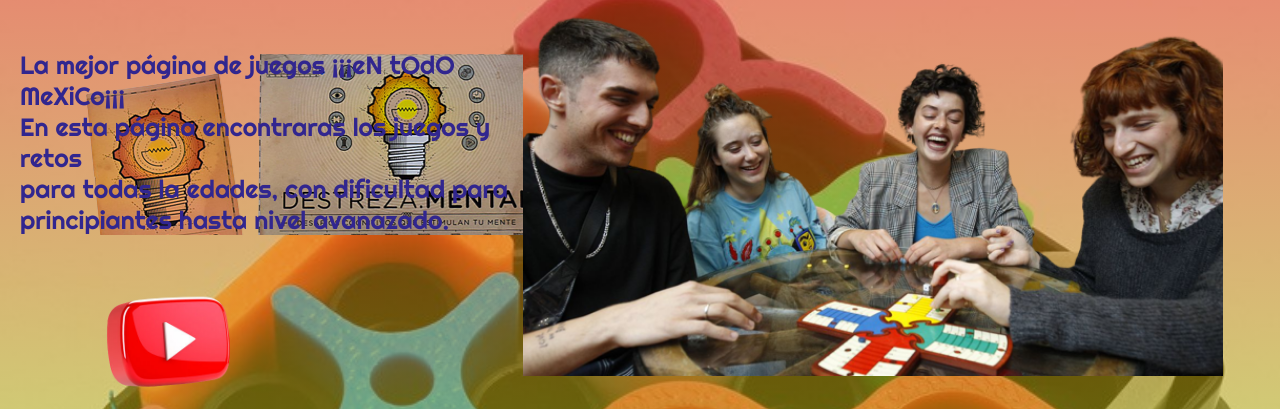
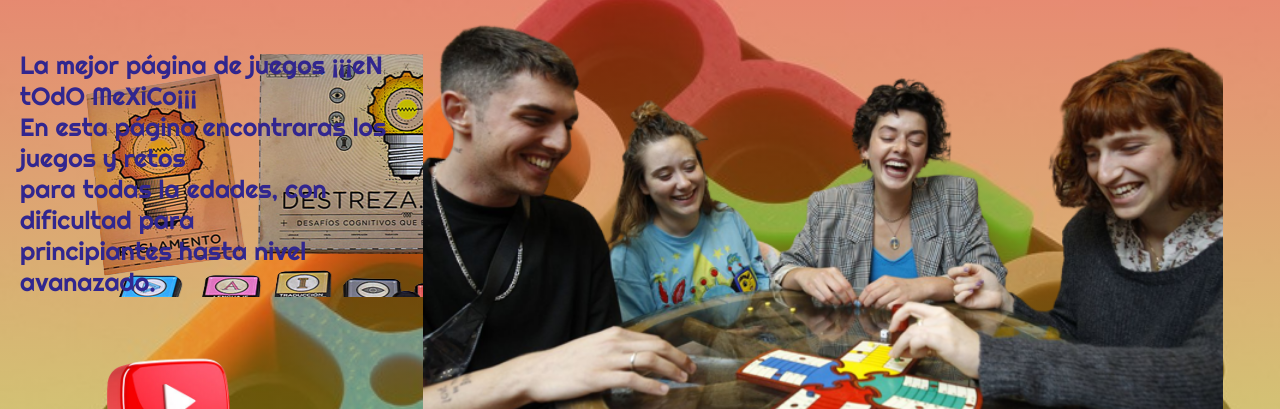
Before and after one commit to Tikorober/roberto_juegos, a plain HTML site: page index.html in a window 1280 px wide. Shown: the part 198-607 px from the top of the page. Drawn offline with Linux system fonts and the light colour scheme.

Commit message:
Update index.html

```diff
--- a/index.html
+++ b/index.html
@@ -48,7 +48,7 @@
         </div>
 
         <div class=derecha>
-            <img src="img/destreza3r.png"width="700px alt=">
+            <img src="img/destreza3r.png"width="800px alt=">
         </div>
     </div>
  </header>
```
